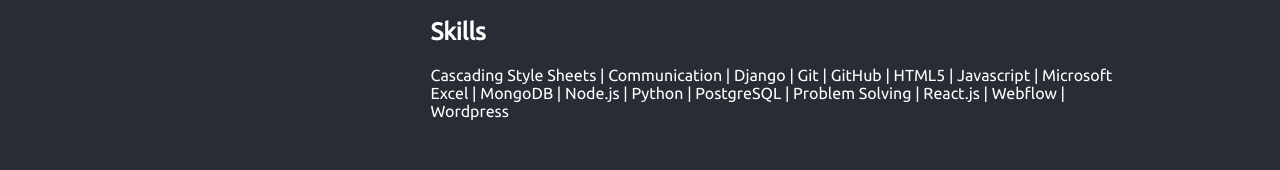
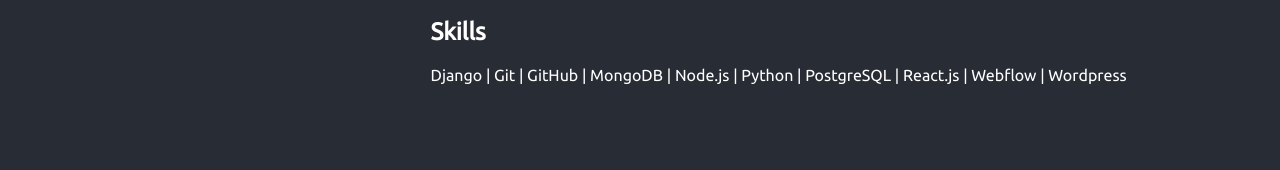
Before and after one commit to aventine-hub/CLPortfolio, a React (Create React App) app: page / in a window 1280 px wide. Shown: the part 468-638 px from the top of the page. Built offline with nearby package versions, Linux system fonts and the light colour scheme.

Commit message:
Skill fix

```diff
--- a/src/AboutPage/AboutPage.jsx
+++ b/src/AboutPage/AboutPage.jsx
@@ -32,13 +32,9 @@
                 experience as an elementary school educator and manager.
                 I strive to create efficient, effective, and innovative solutions to complex problems.
                 <br></br>
-                    <br></br>
-                I have experience with the latest front- and back-end programming languages, tools, and methodologies
-                including: HTML, CSS, SASS, Javascript, jQuery, PostgreSQL, MongoDB, Ruby, Ruby on Rails,
-                AngularJS, NodeJS, ReactJS, Wordpress, Git, Github, and Agile/Scrum.
                 </div>
                 <h2>Skills</h2>
-                <span>Cascading Style Sheets | Communication | Django | Git | GitHub | HTML5 | Javascript | Microsoft Excel | MongoDB | Node.js | Python | PostgreSQL | Problem Solving | React.js | Webflow | Wordpress</span>
+                <span>Django | Git | GitHub | MongoDB | Node.js | Python | PostgreSQL | React.js | Webflow | Wordpress</span>
                 {/* <span><img src={react} alt="" /><img src={mongodb} alt="" /><img src={django} alt="" /><img src={python} alt="" />
                     <img src={html5} alt="" /><img src={javascript} alt="" /><img src={css} alt="" /><img src={nodejs} alt="" />
                     <img src={postgresql} alt="" /><img src={github} alt="" /><img src={bootstrap} alt="" /><img src={wordpress} alt="" /> </span> */}
```
